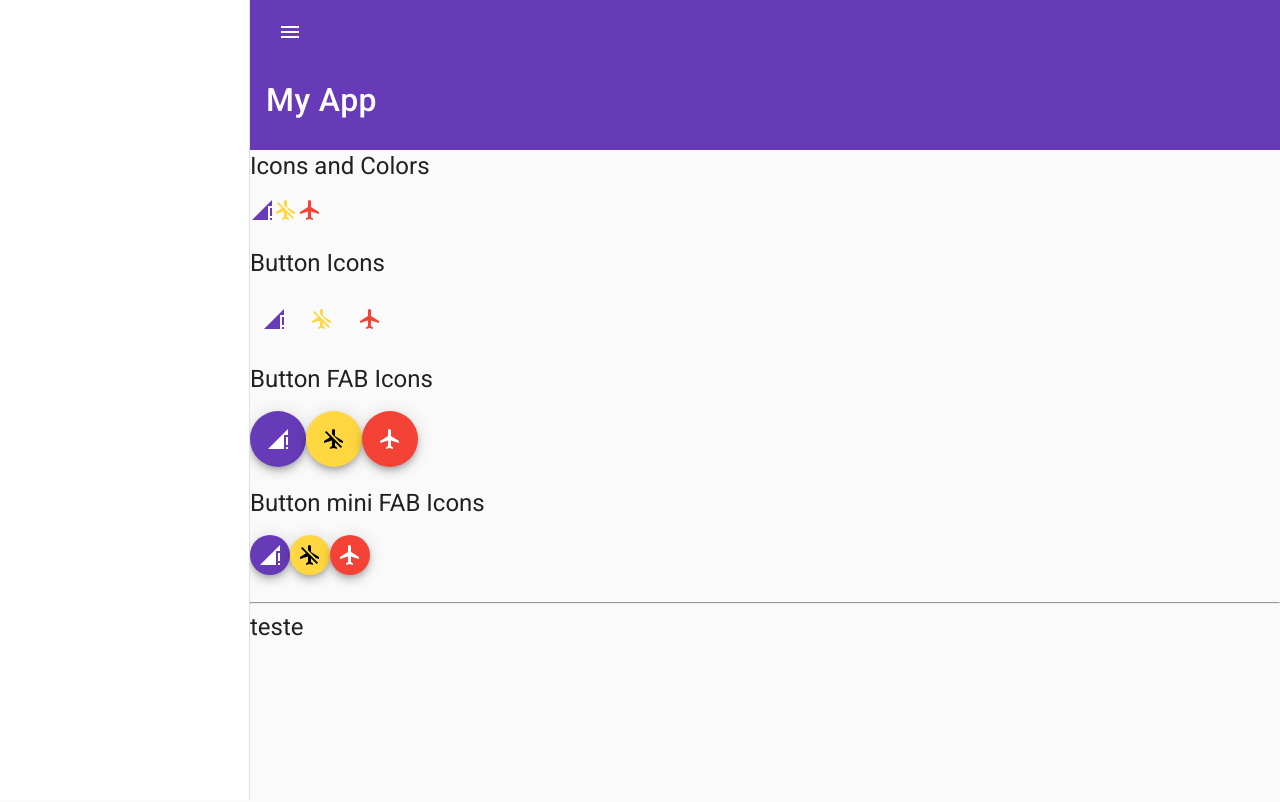
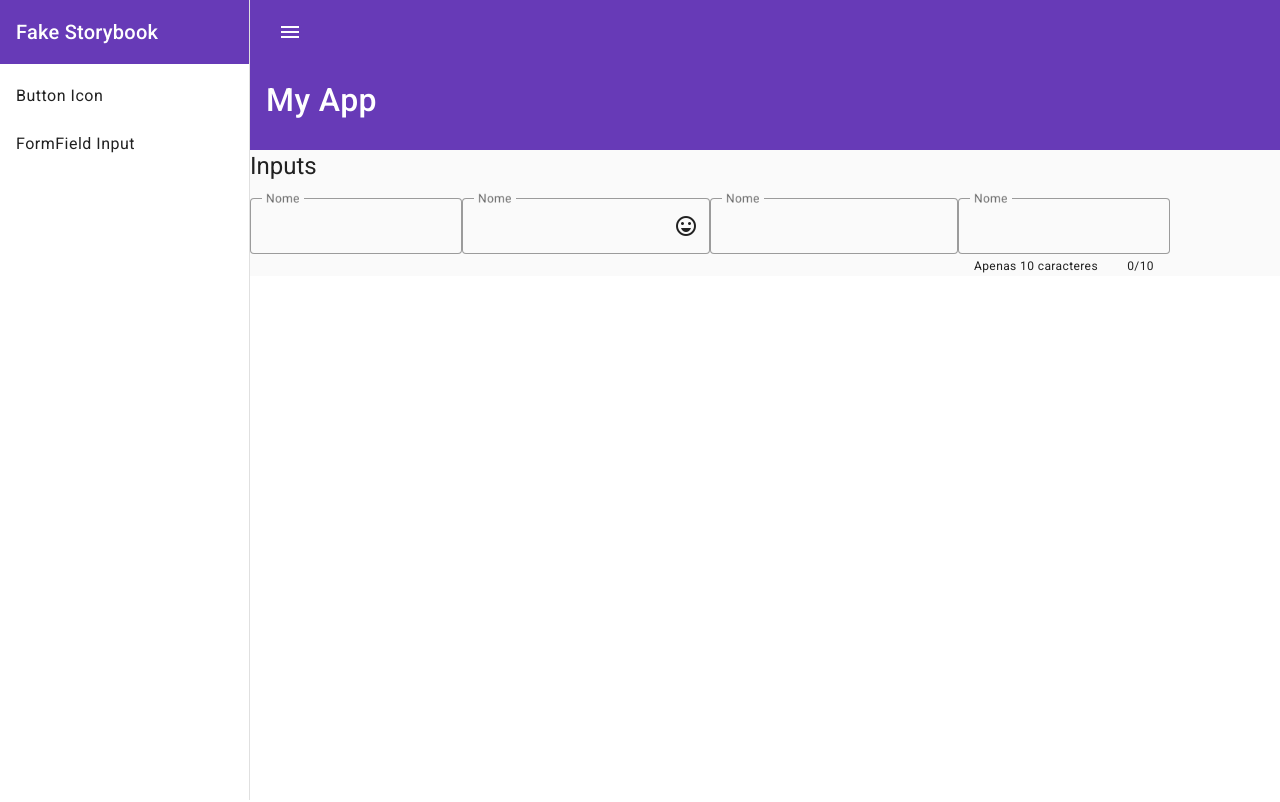
Before and after one commit to picoloto/rxjs_angular_material, an Angular app in the folder angular-material/: page /formFieldInput in a window 1280 px wide. Before the commit this address led to /. Shown: the top 802 px of the page. Built offline with nearby package versions, Linux system fonts and the light colour scheme.

Commit message:
Organização do projeto

```diff
--- a/angular-material/src/app/app-routing.module.ts
+++ b/angular-material/src/app/app-routing.module.ts
@@ -1,10 +1,15 @@
 import { NgModule } from '@angular/core';
 import { RouterModule, Routes } from '@angular/router';
+import { ButtonIconComponent } from './button-icon/button-icon.component';
+import { FormFieldInputComponent } from './form-field-input/form-field-input.component';
 
-const routes: Routes = [];
+const routes: Routes = [
+  { path: 'buttonIcon', component: ButtonIconComponent },
+  { path: 'formFieldInput', component: FormFieldInputComponent },
+];
 
 @NgModule({
   imports: [RouterModule.forRoot(routes)],
-  exports: [RouterModule]
+  exports: [RouterModule],
 })
-export class AppRoutingModule { }
+export class AppRoutingModule {}
--- a/angular-material/src/app/app.component.html
+++ b/angular-material/src/app/app.component.html
@@ -4,21 +4,27 @@
     class="sidenav"
     [fixedInViewport]="true"
     [mode]="sidenavMode"
-    [opened]="!isSmallScreen"
-  ></mat-sidenav>
+    [opened]="!isSmallScreen">
+    <mat-toolbar color="primary">
+      <span>Fake Storybook</span>
+    </mat-toolbar>
+
+    <mat-nav-list>
+      <a mat-list-item routerLink="buttonIcon">Button Icon</a>
+      <a mat-list-item routerLink="formFieldInput">FormField Input</a>
+    </mat-nav-list>
+  </mat-sidenav>
 
   <mat-sidenav-content>
     <mat-toolbar
       color="primary"
       class="toolbar-menu"
-      [class.mat-elevation-z8]="applyShadow"
-    >
+      [class.mat-elevation-z8]="applyShadow">
       <button
         mat-icon-button
         class="example-icon"
         aria-label="Example icon-button with menu icon"
-        (click)="sidenav.toggle()"
-      >
+        (click)="sidenav.toggle()">
         <mat-icon>menu</mat-icon>
       </button>
       <span *ngIf="popText">My App</span>
@@ -26,30 +32,19 @@
       <button
         mat-icon-button
         class="example-icon favorite-icon"
-        aria-label="Example icon-button with heart icon"
-      >
+        aria-label="Example icon-button with heart icon">
         <mat-icon>favorite</mat-icon>
       </button>
       <button
         mat-icon-button
         class="example-icon"
-        aria-label="Example icon-button with share icon"
-      >
+        aria-label="Example icon-button with share icon">
         <mat-icon>share</mat-icon>
       </button>
     </mat-toolbar>
     <mat-toolbar color="primary" class="toolbar-submenu">
       <span *ngIf="!popText">My App</span>
     </mat-toolbar>
-    <app-button-icon></app-button-icon>
-    <h1 class="title">teste</h1>
-    <h1 class="title">teste</h1>
-    <h1 class="title">teste</h1>
-    <h1 class="title">teste</h1>
-    <h1 class="title">teste</h1>
-    <h1 class="title">teste</h1>
-    <h1 class="title">teste</h1>
+    <router-outlet></router-outlet>
   </mat-sidenav-content>
 </mat-sidenav-container>
-
-<router-outlet></router-outlet>
--- a/angular-material/src/app/button-icon/button-icon.component.html
+++ b/angular-material/src/app/button-icon/button-icon.component.html
@@ -53,4 +53,3 @@
   </button>
 </div>
 <br />
-<hr />
--- /dev/null
+++ b/angular-material/src/app/form-field-input/form-field-input.component.html
@@ -0,0 +1,33 @@
+<h1>Inputs</h1>
+<mat-form-field>
+  <mat-label>Nome</mat-label>
+  <input matInput type="text" />
+</mat-form-field>
+
+<mat-form-field>
+  <mat-label>Nome</mat-label>
+  <input matInput type="text" />
+  <mat-icon matSuffix>sentiment_very_satisfied</mat-icon>
+</mat-form-field>
+
+<mat-form-field>
+  <mat-label>Nome</mat-label>
+  <input matInput type="text" [(ngModel)]="value" />
+  <button
+    matSuffix
+    mat-icon-button
+    aria-label="Clear"
+    (click)="value = ''"
+    [disabled]="!value">
+    <mat-icon *ngIf="value">close</mat-icon>
+  </button>
+</mat-form-field>
+
+<mat-form-field>
+  <mat-label>Nome</mat-label>
+  <input #userName matInput type="text" maxlength="10" />
+  <mat-hint align="start">Apenas {{ userName.maxLength }} caracteres</mat-hint>
+  <mat-hint align="end">
+    {{ userName.value.length }}/{{ userName.maxLength }}</mat-hint
+  >
+</mat-form-field>
--- /dev/null
+++ b/angular-material/src/app/form-field-input/form-field-input.component.ts
@@ -0,0 +1,10 @@
+import { Component } from '@angular/core';
+
+@Component({
+  selector: 'app-form-field-input',
+  templateUrl: './form-field-input.component.html',
+  styleUrls: ['./form-field-input.component.scss'],
+})
+export class FormFieldInputComponent {
+  public value!: string;
+}
--- a/angular-material/src/app/material/material.module.ts
+++ b/angular-material/src/app/material/material.module.ts
@@ -1,9 +1,12 @@
 import { NgModule } from '@angular/core';
+import { MAT_FORM_FIELD_DEFAULT_OPTIONS } from '@angular/material/form-field';
 import { MatSlideToggleModule } from '@angular/material/slide-toggle';
 import { MatToolbarModule } from '@angular/material/toolbar';
 import { MatIconModule } from '@angular/material/icon';
 import { MatButtonModule } from '@angular/material/button';
 import { MatSidenavModule } from '@angular/material/sidenav';
+import { MatInputModule } from '@angular/material/input';
+import { MatListModule } from '@angular/material/list';
 
 @NgModule({
   exports: [
@@ -12,6 +15,14 @@ import { MatSidenavModule } from '@angular/material/sidenav';
     MatIconModule,
     MatButtonModule,
     MatSidenavModule,
+    MatInputModule,
+    MatListModule,
+  ],
+  providers: [
+    {
+      provide: MAT_FORM_FIELD_DEFAULT_OPTIONS,
+      useValue: { floatLabel: 'always', appearance: 'outline' },
+    },
   ],
 })
 export class MaterialModule {}
```
Also changed, not shown: angular-material/src/app/app.module.ts (+6 -6 lines), angular-material/src/app/form-field-input/form-field-input.component.scss (added).
